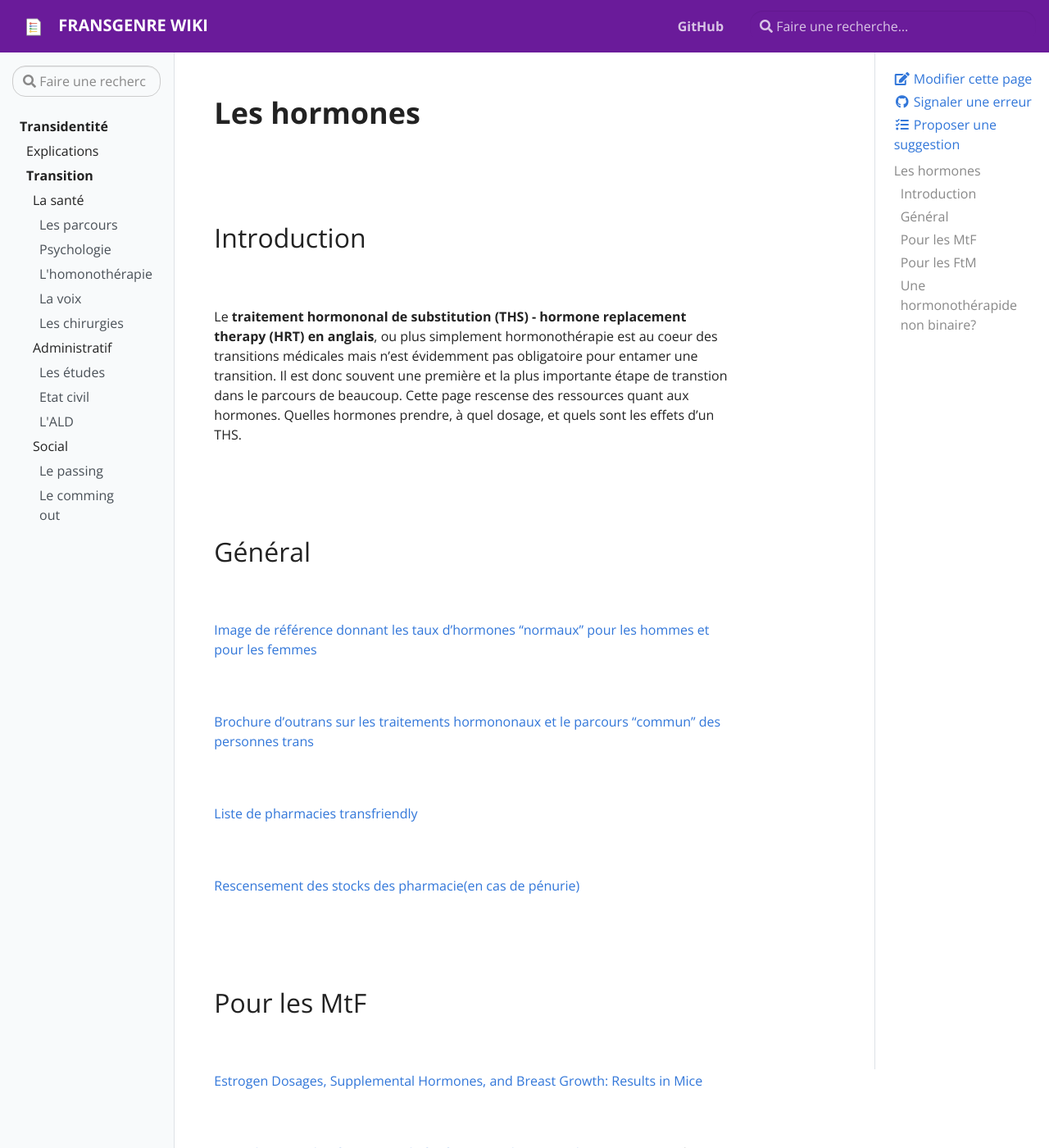
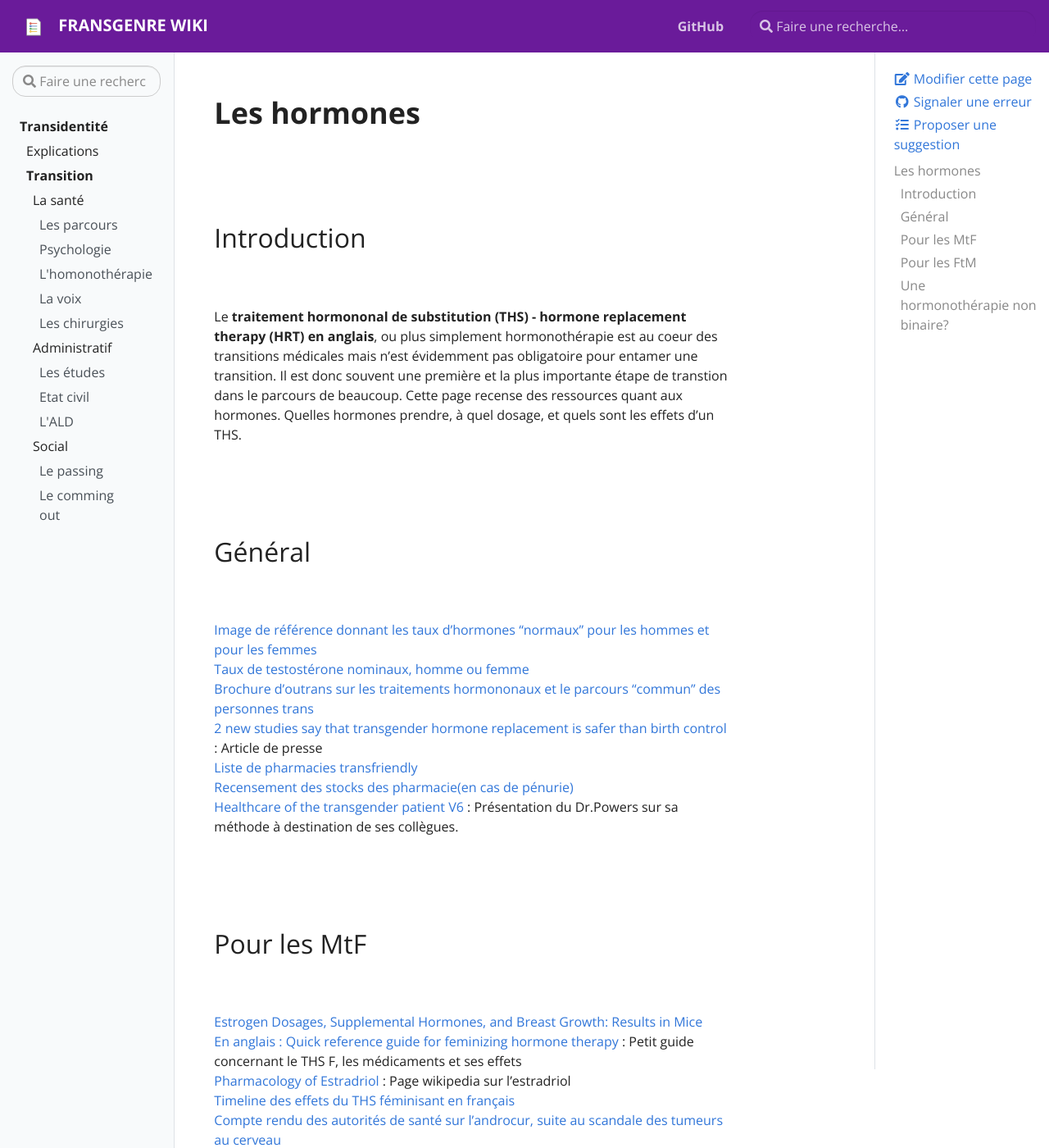
Before and after one commit to fransgenre/fransgenre.github.io, a Jekyll site: the page built from pages/_transition/sante/hormones.md, in a window 1280 px wide and 1400 px high. Shown: the whole window at 82% size. Built offline with Jekyll 4.4.1, drawn with Linux system fonts in a browser that asks for light colours; some of the changed text lies outside the part shown.

Commit message:
Update hormones.md (#8)
Fini ce qui est tag THS dans ressources, j'ai omis quelques ressources redondantes et les liens morts.  + Correction de l'orthographe.

```diff
--- a/pages/_transition/sante/hormones.md
+++ b/pages/_transition/sante/hormones.md
@@ -8,30 +8,40 @@
 
 ## Introduction
 
-Le **traitement hormononal de substitution (THS) - hormone replacement therapy (HRT) en anglais**, ou plus simplement hormonothérapie est au coeur des transitions médicales mais n'est évidemment pas obligatoire pour entamer une transition. Il est donc souvent une première et la plus importante étape de transtion dans le parcours de beaucoup. Cette page rescense des ressources quant aux hormones. Quelles hormones prendre, à quel dosage, et quels sont les effets d'un THS.
+Le **traitement hormononal de substitution (THS) - hormone replacement therapy (HRT) en anglais**, ou plus simplement hormonothérapie est au coeur des transitions médicales mais n'est évidemment pas obligatoire pour entamer une transition. Il est donc souvent une première et la plus importante étape de transtion dans le parcours de beaucoup. Cette page recense des ressources quant aux hormones. Quelles hormones prendre, à quel dosage, et quels sont les effets d'un THS.
 
 ## Général
 
 [Image de référence donnant les taux d'hormones "normaux" pour les hommes et pour les femmes](https://media.discordapp.net/attachments/419527303228424192/654025875469369359/hormone-levels03capture.png?width=413&height=678)
-
+[Taux de testostérone nominaux, homme ou femme]([https://cdn.discordapp.com/attachments/435920754387845121/533234737695817729/unknown.png](https://cdn.discordapp.com/attachments/435920754387845121/533234737695817729/unknown.png))
 [Brochure d'outrans sur les traitements hormononaux et le parcours "commun" des personnes trans](https://outrans.org/wp-content/uploads/2017/09/OUTrans_Hormones_et_parcours_trans.pdf)
-
+[2 new studies say that transgender hormone replacement is safer than birth control]([https://www.lgbtqnation.com/2019/01/2-new-studies-say-transgender-hormone-replacement-safer-birth-control/?fbclid=IwAR2_kFTX3iUZ-sh2W0lLGKJoRWL5fZQDzPOwDki2_T2RJQGnRvL-q8c9lgg&amp](https://www.lgbtqnation.com/2019/01/2-new-studies-say-transgender-hormone-replacement-safer-birth-control/?fbclid=IwAR2_kFTX3iUZ-sh2W0lLGKJoRWL5fZQDzPOwDki2_T2RJQGnRvL-q8c9lgg&amp)) : Article de presse
 [Liste de pharmacies transfriendly](https://twitter.com/roxcxanne/status/1119633323901509632?s=19)
-
-[Rescensement des stocks des pharmacie(en cas de pénurie)](https://www.pharmanity.com/)
+[Recensement des stocks des pharmacie(en cas de pénurie)](https://www.pharmanity.com/)
+[Healthcare of the transgender patient V6](https://powersfamilymedicine.com/s/Healthcare-of-the-Transgender-Patient-V60.pptx) : Présentation du Dr.Powers sur sa méthode à destination de ses collègues.
 
 ## Pour les MtF
 
 [Estrogen Dosages, Supplemental Hormones, and Breast Growth: Results in Mice](https://www.reddit.com/r/TransDIY/comments/amyk2j/estrogen_dosages_supplemental_hormones_and_breast/)
+[En anglais : Quick reference guide for feminizing hormone therapy](https://www.rainbowhealthontario.ca/TransHealthGuide/gp-femht.html) : Petit guide concernant le THS F, les médicaments et ses effets
+[Pharmacology of Estradriol]([https://en.wikipedia.org/wiki/Pharmacology_of_estradiol](https://en.wikipedia.org/wiki/Pharmacology_of_estradiol)) : Page wikipedia sur l'estradriol
+[Timeline des effets du THS féminisant en français]([https://cdn.discordapp.com/attachments/489793342914297856/489815726480293929/mtf.jpg](https://cdn.discordapp.com/attachments/489793342914297856/489815726480293929/mtf.jpg))
+[Compte rendu des autorités de santé sur l'androcur, suite au scandale des tumeurs au cerveau](https://cdn.discordapp.com/attachments/419527303228424192/498962950816792576/DHPC-181008-Androcur.pdf)
+[Exemple de prise de sang pour THS féminisant]([https://cdn.discordapp.com/attachments/419527303228424192/494059337526935552/IMG_20180921_191413.jpg](https://cdn.discordapp.com/attachments/419527303228424192/494059337526935552/IMG_20180921_191413.jpg))
+[Prix des produits utilisés dans un THS féminisant et remboursement en France]([https://cdn.discordapp.com/attachments/419527303228424192/443148969745580032/17.png](https://cdn.discordapp.com/attachments/419527303228424192/443148969745580032/17.png))
 
-[En anglais : Quick reference guide for feminizing hormone therapy](https://www.rainbowhealthontario.ca/TransHealthGuide/gp-femht.html) : Petit guide concernant le THS F, les médicaments et ses effets
+
+
 
 ## Pour les FtM
 
 [Liste des effets du THS masculinisant et de leur chronologie](https://cdn.discordapp.com/attachments/419527303228424192/561982133371928607/T_effects_per_months.jpg)
+[Timeline des effets du THS masc en français]([https://cdn.discordapp.com/attachments/489793342914297856/489815736739561482/ftm.jpg](https://cdn.discordapp.com/attachments/489793342914297856/489815736739561482/ftm.jpg))
+[En anglais : Quick reference guide for masculinising hormone therapy](https://www.rainbowhealthontario.ca/TransHealthGuide/gp-mascht.html) : Petit guide concernant le THS M, les médicaments et ses effets
+[Tuto injection](https://www.youtube.com/watch?v=FdC-aky3qwA) : Vidéo youtube explicant pas à pas comment faire soit même ses injections.
+[Un exemple d'ordonnance pour prise de sang pour commencer la T]([https://cdn.discordapp.com/attachments/419527303228424192/555499768793792542/IMG_20190313_221316.jpg](https://cdn.discordapp.com/attachments/419527303228424192/555499768793792542/IMG_20190313_221316.jpg)) : est susceptible de changer selon les médecins
+[Prix des principaux produits utilisés dans un THS masculinisant et leur remboursement en France]([https://media.discordapp.net/attachments/419527303228424192/443148192565952512/16.png](https://media.discordapp.net/attachments/419527303228424192/443148192565952512/16.png))
+[Testosterone Effects on the Brain in Transgender Men]([https://academic.oup.com/cercor/article/28/5/1582/3064956](https://academic.oup.com/cercor/article/28/5/1582/3064956)) : Article scientifique sur les effets psy de la testo chez les FTMs.
 
-[En anglais : Quick reference guide for masculinising hormone therapy](https://www.rainbowhealthontario.ca/TransHealthGuide/gp-mascht.html) : Petit guide concernant le THS M, les médicaments et ses effets
 
-[Tuto injection](https://www.youtube.com/watch?v=FdC-aky3qwA) : Vidéos youtube
-
-## Une hormonothérapide non binaire?
+## Une hormonothérapie non binaire?
```
